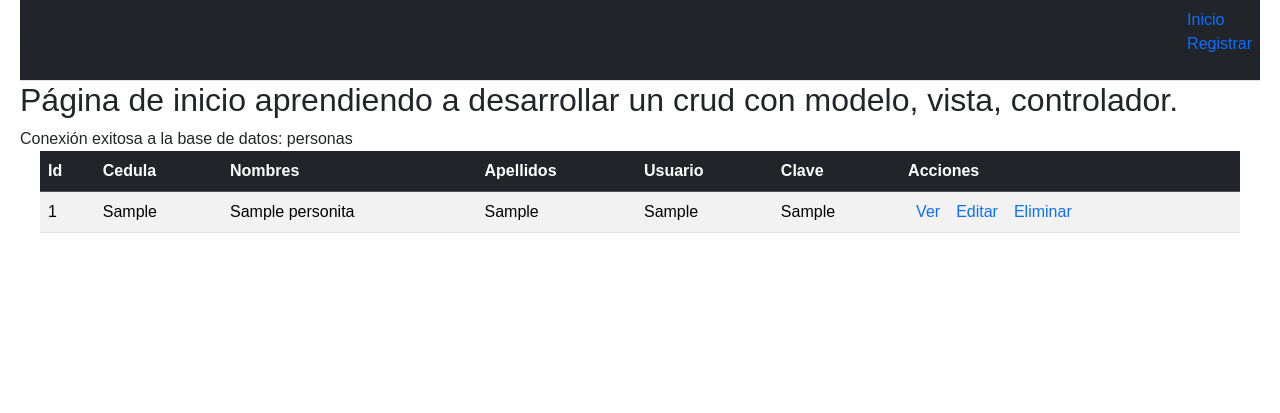
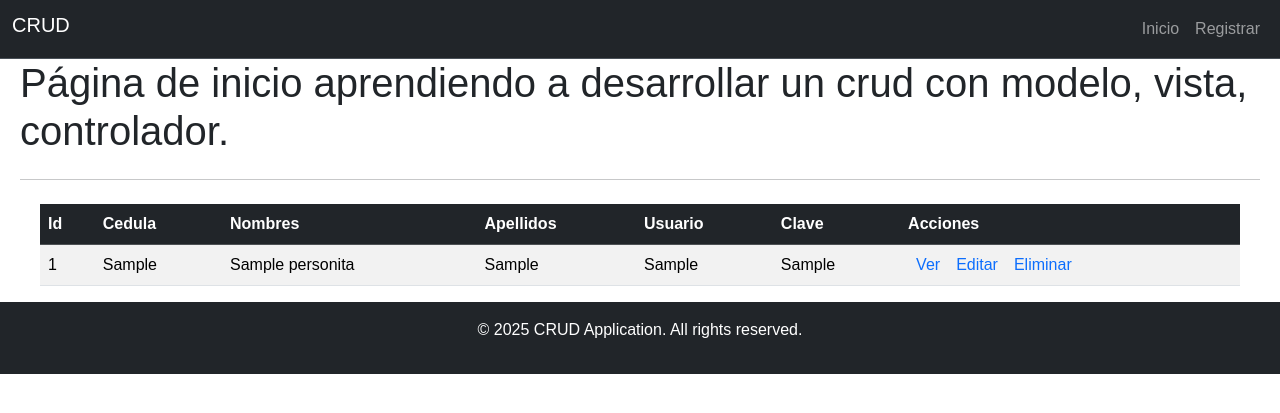
Before and after one commit to Davidjdsv/CRUD-Project, a PHP site: page / in a window 1280 px wide. Shown: the top 413 px of the page. Run offline with PHP 8.4, Linux system fonts and the light colour scheme; tables that the repository leaves empty or names only in its code hold one stand-in row (values such as "Sample post").

Commit message:
Personalización de los estilos en el index.php

```diff
--- a/CSS/styles.css
+++ b/CSS/styles.css
@@ -23,8 +23,8 @@ li{
     margin: 0 20px;
 }
 
-.container-sm{
-
+.container-sm input{
+    margin: 8px 0;
 }
 
 .table-container{
--- a/index.php
+++ b/index.php
@@ -15,16 +15,23 @@
     <title>CRUD</title>
 </head>
 <body>
+    <nav class="container-fluid sticky-top navbar navbar-expand-lg bg-dark border-bottom border-body" data-bs-theme="dark">
+        <div class="container-fluid">
+            <h1 class="navbar-brand">CRUD</h1>
+            <button class="navbar-toggler" type="button" data-bs-toggle="collapse" data-bs-target="#navbarNav" aria-controls="navbarNav" aria-expanded="false" aria-label="Toggle navigation">
+                <span class="navbar-toggler-icon"></span>
+            </button>
+            <div class="collapse navbar-collapse" id="navbarNav">
+                <ul class="navbar-nav ms-auto">
+                    <li class="nav-item"><a class="nav-link" href="index.php">Inicio</a></li>
+                    <li class="nav-item"><a class="nav-link" href="?cargar=crear">Registrar</a></li>
+                </ul>
+            </div>
+        </div>
+    </nav>
     <main class="main__container">
-            <nav class="navbar bg-dark border-bottom">
-                <h1>CRUD</h1>
-                <ul>
-                    <li><a href="index.php">Inicio</a></li>
-                    <li><a href="?cargar=crear">Registrar</a></li>
-                </ul>
-            </nav>
-
-        <h2>Página de inicio aprendiendo a desarrollar un crud con modelo, vista, controlador.</h2>
+        <h1>Página de inicio aprendiendo a desarrollar un crud con modelo, vista, controlador.</h1>
+        <hr class="my-4">
 
         <section>
         <?php
@@ -42,6 +49,11 @@
         </section>
 
     </main>
+    <footer class="container-fluid bg-dark text-white py-3 mt-auto">
+        <div class="container text-center">
+            <p>&copy; 2025 CRUD Application. All rights reserved.</p>
+        </div>
+    </footer>
     <!-- CDN BOOTSTRAP JS -->
     <script src="https://cdn.jsdelivr.net/npm/bootstrap@5.3.3/dist/js/bootstrap.bundle.min.js" integrity="sha384-YvpcrYf0tY3lHB60NNkmXc5s9fDVZLESaAA55NDzOxhy9GkcIdslK1eN7N6jIeHz" crossorigin="anonymous"></script>
 </body>
--- a/modelos/conexion.php
+++ b/modelos/conexion.php
@@ -19,7 +19,7 @@
             if (mysqli_errno($this -> con)){
                 echo "Falló la conexión a la base de datos: {$this -> bd}";
             } else {
-                echo "Conexión exitosa a la base de datos: {$this -> bd}";
+                // echo "Conexión exitosa a la base de datos: {$this -> bd}";
             }
         }
 
```
Also changed, not shown: vistas/crear.php (+7 -2 lines).
